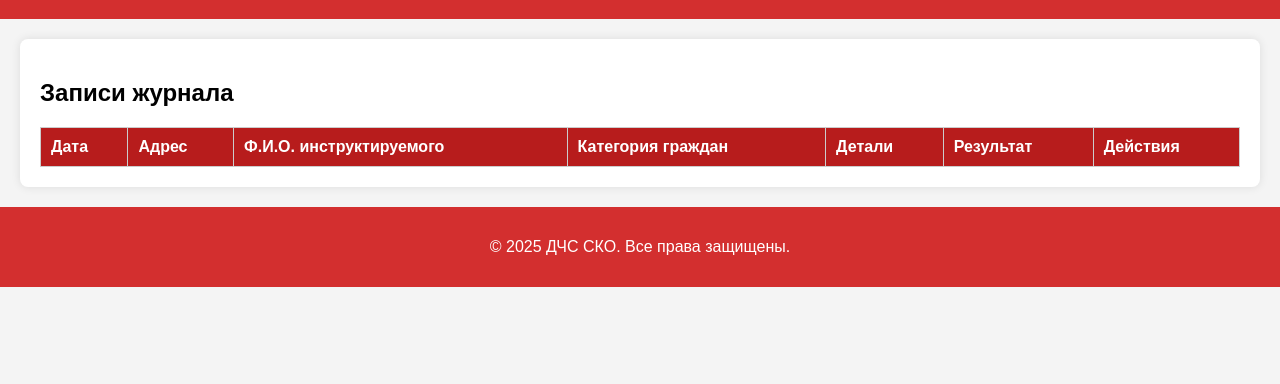
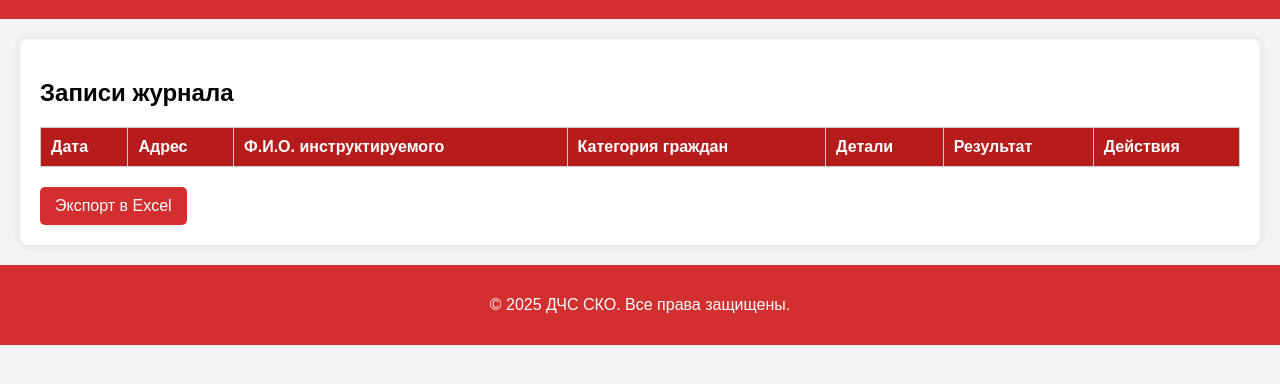
Before and after one commit to HowardLC1/hackaton, a website: page journal.html in a window 1280 px wide. Shown: the part 128-512 px from the top of the page. Drawn offline with Linux system fonts and the light colour scheme.

Commit message:
Update journal.html

```diff
--- a/journal.html
+++ b/journal.html
@@ -5,6 +5,7 @@
     <meta name="viewport" content="width=device-width, initial-scale=1.0">
     <title>Журнал посещений</title>
     <link rel="stylesheet" href="styles.css">
+    <script src="https://cdn.jsdelivr.net/npm/xlsx@0.18.5/dist/xlsx.full.min.js"></script>
 </head>
 <body>
     <header>
@@ -32,6 +33,7 @@
                     <th>Действия</th>
                 </tr>
             </table>
+            <button onclick="exportToExcel()" style="margin-top: 20px;">Экспорт в Excel</button>
         </div>
     </section>
     <footer>
@@ -114,6 +116,39 @@
                 deleteCell.appendChild(deleteButton);
             });
         });
+
+        function exportToExcel() {
+            // Получаем таблицу
+            const table = document.querySelector('table');
+
+            // Создаем массив данных из таблицы
+            const data = [];
+            const rows = table.querySelectorAll('tr');
+
+            rows.forEach(row => {
+                const rowData = [];
+                row.querySelectorAll('th, td').forEach(cell => {
+                    // Получаем текст из ячейки, исключая текст кнопок
+                    const buttons = cell.querySelectorAll('button');
+                    let cellText = cell.textContent;
+                    buttons.forEach(button => {
+                        cellText = cellText.replace(button.textContent, '');
+                    });
+                    rowData.push(cellText.trim());
+                });
+                data.push(rowData);
+            });
+
+            // Создаем рабочую книгу Excel
+            const wb = XLSX.utils.book_new();
+            const ws = XLSX.utils.aoa_to_sheet(data);
+
+            // Добавляем лист в книгу
+            XLSX.utils.book_append_sheet(wb, ws, "Журнал посещений");
+
+            // Генерируем файл и скачиваем его
+            XLSX.writeFile(wb, "journal_" + new Date().toISOString().split('T')[0] + ".xlsx");
+        }
     </script>
 </body>
 </html>
```
